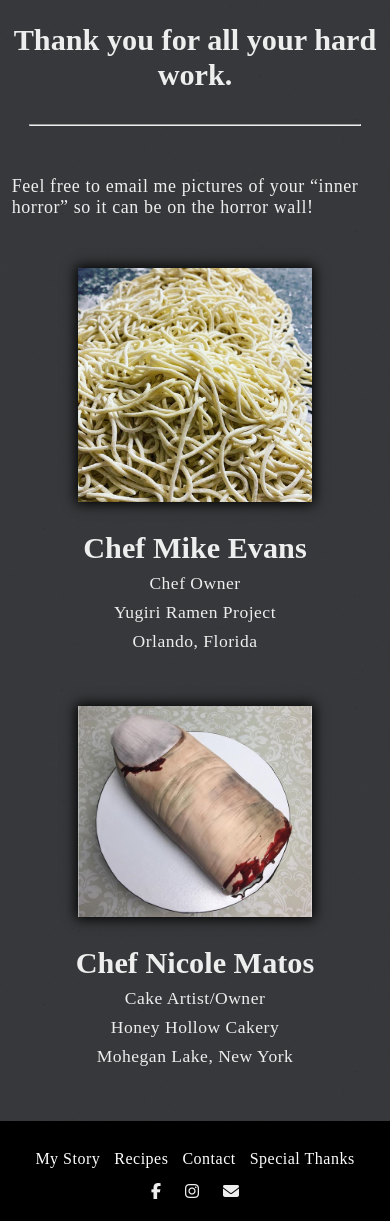
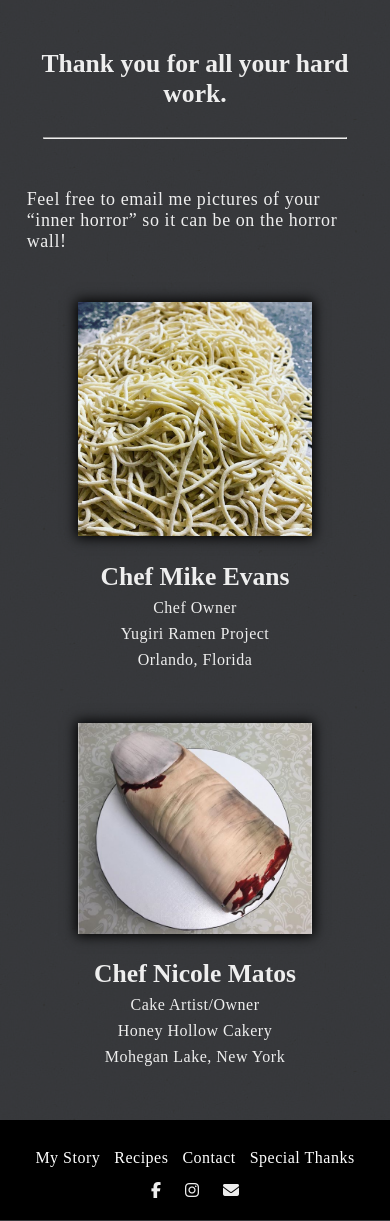
Before and after one commit to PsiKai/chefhorror, a PHP site: page /thanks.html in a window 390 px wide. Shown: the part 52-1273 px from the top of the page. Run offline with PHP 8.4, Linux system fonts and the light colour scheme; some libraries are stand-ins or nearby versions.

Commit message:
adjusts large screen font size, adds section classes

```diff
--- a/recipes.html
+++ b/recipes.html
@@ -51,7 +51,7 @@
     <h1 class="greeting">Inspirations</h1>
   </section>
 
-  <section class="content-body">
+  <section class="content-body recipes">
     <div class="top-text book-text">
       <h2>Daily Recipes</h2>
     </div>
--- a/styles.css
+++ b/styles.css
@@ -53,7 +53,7 @@ h1 {
   display: grid;
   grid-template-columns: 1fr auto 1fr;
   margin: 0 auto;
-  max-width: 1024px;
+  max-width: 1300px;
 }
 
 .site-title {
@@ -231,12 +231,14 @@ a {
 }
 
 .book-text h2 {
-  font-size: calc(1.6vw + 1.5rem);
+  font-size: 2.5rem;
+  /* font-size: calc(1.6vw + 1.5rem); */
 }
 
 .book-text p {
   letter-spacing: 0.5px;
-  font-size: calc(0.4vw + 1rem);
+  font-size: 1.3rem;
+  /* font-size: calc(0.4vw + 1rem); */
   margin: 0.25rem;
 }
 
@@ -585,11 +587,13 @@ a {
   }
 
   .book-text p {
+    font-size: 1rem;
     margin: 0.25rem;
   }
 
   .book-text h2 {
     margin-bottom: 0.2rem;
+    font-size: 1.6rem;
     /* margin-top: 0.4rem; */
   }
 
@@ -606,7 +610,15 @@ a {
 
 @media (max-width: 600px) {
   .content-body {
-    /* padding: 20px; */
+    padding: 20px 1rem 0;
+  }
+
+  .special-thanks {
+    padding-top: 80px;
+  }
+
+  .recipes {
+    padding: 20px 0 0;
   }
 
   .books {
--- a/thanks.html
+++ b/thanks.html
@@ -46,7 +46,7 @@
       </div>
     </div>
 
-    <section class="content-body">
+    <section class="content-body special-thanks">
       <div class="top-text book-text top-pad">
         <h2>Thank you for all your hard work.</h2>
       </div>
```
